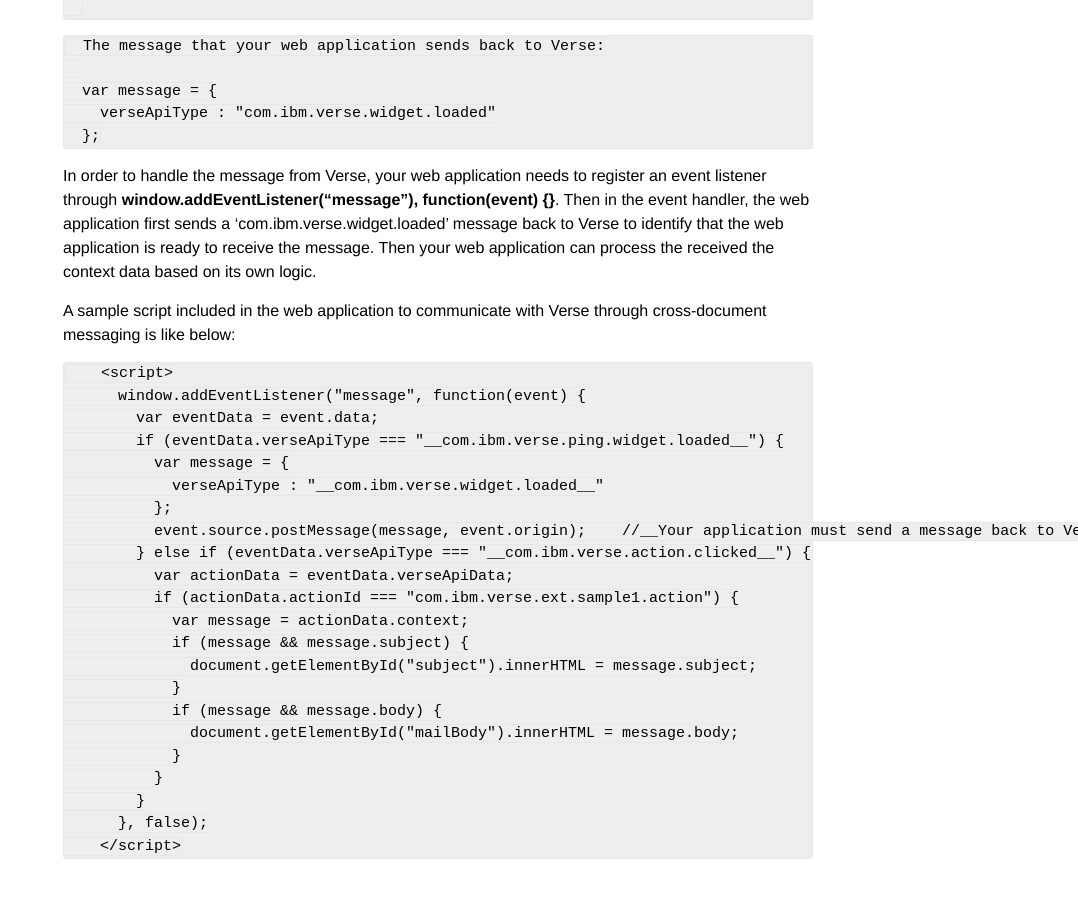
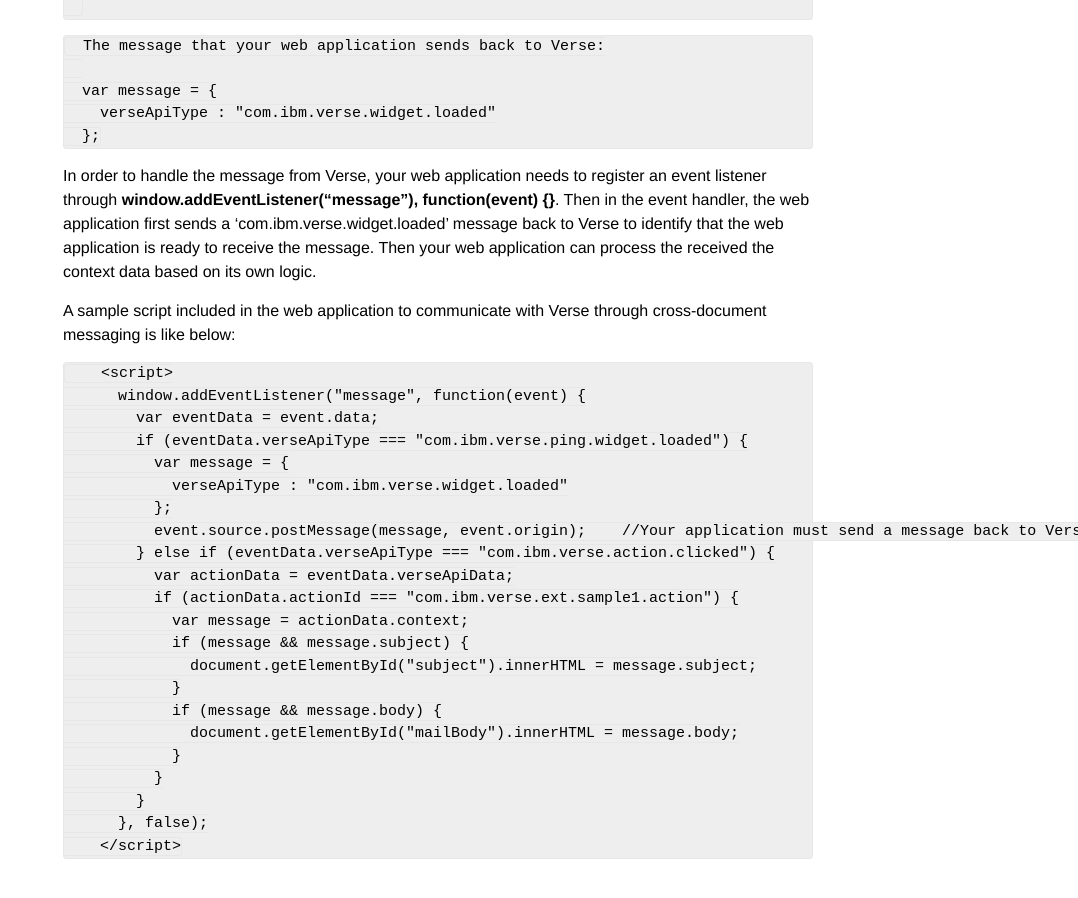
Before and after one commit to ibmverse/verse-developer, a Jekyll site: the page built from _tutorials/ext-send-data-to-app.markdown, in a window 1280 px wide and 900 px high, scrolled down 1585 px. Shown: the whole window, without its empty margins (202-1280 px from the left). Built offline with Jekyll 4.4.1, drawn with Linux system fonts in a browser that asks for light colours.

Commit message:
245569 Update based on review comments

```diff
--- a/_tutorials/ext-send-data-to-app.markdown
+++ b/_tutorials/ext-send-data-to-app.markdown
@@ -81,12 +81,12 @@
     <script>
       window.addEventListener("message", function(event) {
         var eventData = event.data;
-        if (eventData.verseApiType === "__com.ibm.verse.ping.widget.loaded__") {
+        if (eventData.verseApiType === "com.ibm.verse.ping.widget.loaded") {
           var message = {
-            verseApiType : "__com.ibm.verse.widget.loaded__"
+            verseApiType : "com.ibm.verse.widget.loaded"
           };
-          event.source.postMessage(message, event.origin);    //__Your application must send a message back to Verse to identify that it's ready to receive data from Verse__
-        } else if (eventData.verseApiType === "__com.ibm.verse.action.clicked__") {
+          event.source.postMessage(message, event.origin);    //Your application must send a message back to Verse to identify that it's ready to receive data from Verse
+        } else if (eventData.verseApiType === "com.ibm.verse.action.clicked") {
           var actionData = eventData.verseApiData;
           if (actionData.actionId === "com.ibm.verse.ext.sample1.action") {
             var message = actionData.context;
```
